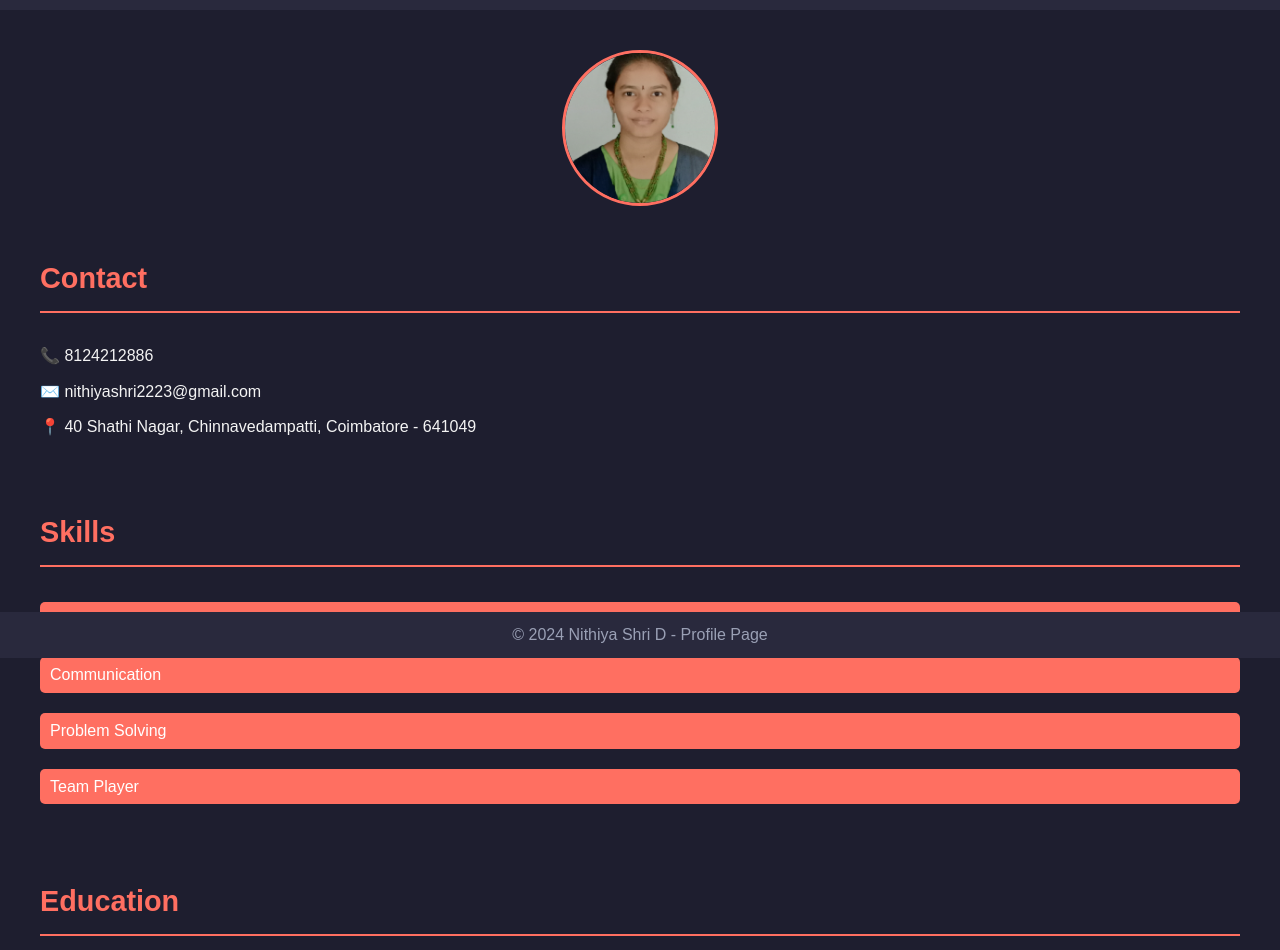
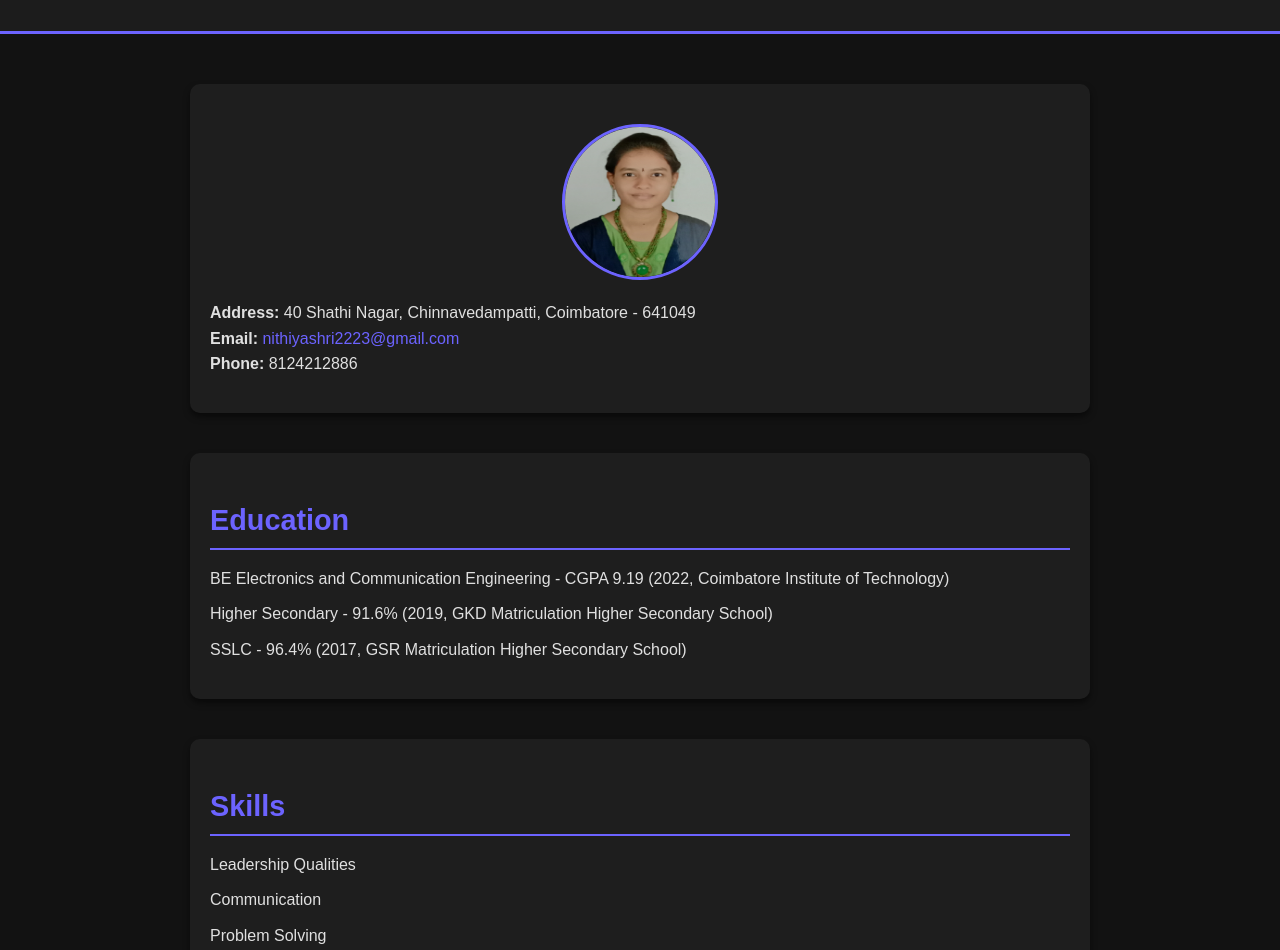
Before and after one commit to nagulangit/nithiyashri, a plain HTML site: page index.html in a window 1280 px wide. Shown: the part 142-1092 px from the top of the page. Drawn offline with Linux system fonts and the light colour scheme.

Commit message:
Update index.html

```diff
--- a/index.html
+++ b/index.html
@@ -3,134 +3,177 @@
 <head>
   <meta charset="UTF-8">
   <meta name="viewport" content="width=device-width, initial-scale=1.0">
-  <title>Nithiya Shri D - Profile</title>
+  <title>Nithiya Shri D - Professional Profile</title>
   <style>
+    /* Global Styles */
     body {
       margin: 0;
+      padding: 0;
       font-family: 'Arial', sans-serif;
-      background-color: #1e1e2f;
-      color: #f4f4f4;
+      background-color: #121212;
+      color: #e0e0e0;
       line-height: 1.6;
     }
+
     header {
+      background-color: #1c1c1c;
+      padding: 20px;
       text-align: center;
-      padding: 20px;
-      background-color: #29293d;
+      border-bottom: 3px solid #6c63ff;
     }
+
     header h1 {
+      color: #6c63ff;
       margin: 0;
       font-size: 2.5em;
-      color: #ff6f61;
     }
-    header h2 {
-      margin: 10px 0 0;
-      font-size: 1.5em;
-      color: #9aa0b5;
+
+    header p {
+      font-size: 1.2em;
+      color: #cccccc;
     }
+
+    /* Main Section */
     .container {
-      max-width: 1200px;
-      margin: auto;
+      max-width: 900px;
+      margin: 30px auto;
       padding: 20px;
     }
-    .profile-img {
+
+    section {
+      margin-bottom: 40px;
+      padding: 20px;
+      background: #1e1e1e;
+      border-radius: 10px;
+      box-shadow: 0 4px 6px rgba(0, 0, 0, 0.5);
+    }
+
+    section h2 {
+      margin-bottom: 15px;
+      color: #6c63ff;
+      font-size: 1.8em;
+      border-bottom: 2px solid #6c63ff;
+      padding-bottom: 5px;
+    }
+
+    /* Image Section */
+    .profile-image {
       display: block;
       margin: 20px auto;
       border-radius: 50%;
       width: 150px;
       height: 150px;
-      object-fit: cover;
-      border: 3px solid #ff6f61;
+      border: 3px solid #6c63ff;
     }
-    section {
-      margin-bottom: 40px;
+
+    /* Lists */
+    ul {
+      list-style: none;
+      padding: 0;
     }
-    section h3 {
-      font-size: 1.8em;
-      border-bottom: 2px solid #ff6f61;
-      padding-bottom: 10px;
-      margin-bottom: 20px;
-      color: #ff6f61;
+
+    ul li {
+      margin-bottom: 10px;
     }
-    .contact, .skills, .education, .projects, .awards, .extra-curricular {
-      display: flex;
-      flex-direction: column;
-      gap: 10px;
+
+    /* Footer */
+    footer {
+      background-color: #1c1c1c;
+      padding: 10px;
+      text-align: center;
+      color: #6c63ff;
     }
-    .contact p, .skills span, .education p, .projects p, .awards p, .extra-curricular p {
-      margin: 0;
-      padding: 0;
-      font-size: 1em;
+
+    /* Links */
+    a {
+      color: #6c63ff;
+      text-decoration: none;
     }
-    .skills span {
-      display: inline-block;
-      background-color: #ff6f61;
-      color: #fff;
-      padding: 5px 10px;
-      margin: 5px 0;
-      border-radius: 5px;
+
+    a:hover {
+      text-decoration: underline;
     }
-    footer {
-      text-align: center;
-      padding: 10px 0;
-      background-color: #29293d;
-      color: #9aa0b5;
-      position: fixed;
-      bottom: 0;
-      width: 100%;
+
+    /* Responsive Design */
+    @media (max-width: 768px) {
+      header h1 {
+        font-size: 2em;
+      }
+
+      section h2 {
+        font-size: 1.5em;
+      }
     }
   </style>
 </head>
 <body>
   <header>
     <h1>Nithiya Shri D</h1>
-    <h2>Ambitious Engineering Graduate</h2>
+    <p>An Ambitious Engineering Graduate</p>
   </header>
+
   <div class="container">
-    <img src="IMG_20220407_215704.jpg" alt="Nithiya Shri D" class="profile-img">
-    <section class="contact">
-      <h3>Contact</h3>
-      <p>📞 8124212886</p>
-      <p>✉️ nithiyashri2223@gmail.com</p>
-      <p>📍 40 Shathi Nagar, Chinnavedampatti, Coimbatore - 641049</p>
+    <!-- Profile Section -->
+    <section>
+      <img src="IMG_20220407_215704.jpg" alt="Profile Picture" class="profile-image">
+      <p>
+        <strong>Address:</strong> 40 Shathi Nagar, Chinnavedampatti, Coimbatore - 641049 <br>
+        <strong>Email:</strong> <a href="mailto:nithiyashri2223@gmail.com">nithiyashri2223@gmail.com</a> <br>
+        <strong>Phone:</strong> 8124212886
+      </p>
     </section>
-    <section class="skills">
-      <h3>Skills</h3>
-      <span>Leadership Qualities</span>
-      <span>Communication</span>
-      <span>Problem Solving</span>
-      <span>Team Player</span>
+
+    <!-- Education Section -->
+    <section>
+      <h2>Education</h2>
+      <ul>
+        <li>BE Electronics and Communication Engineering - CGPA 9.19 (2022, Coimbatore Institute of Technology)</li>
+        <li>Higher Secondary - 91.6% (2019, GKD Matriculation Higher Secondary School)</li>
+        <li>SSLC - 96.4% (2017, GSR Matriculation Higher Secondary School)</li>
+      </ul>
     </section>
-    <section class="education">
-      <h3>Education</h3>
-      <p>🎓 BE Electronics and Communication Engineering - CGPA 9.19</p>
-      <p>2022 | Coimbatore Institute of Technology</p>
-      <p>🎓 Higher Secondary - 91.6%</p>
-      <p>2019 | GKD Matriculation Higher Secondary School</p>
-      <p>🎓 SSLC - 96.4%</p>
-      <p>2017 | GSR Matriculation Higher Secondary School</p>
+
+    <!-- Skills Section -->
+    <section>
+      <h2>Skills</h2>
+      <ul>
+        <li>Leadership Qualities</li>
+        <li>Communication</li>
+        <li>Problem Solving</li>
+        <li>Team Player</li>
+      </ul>
     </section>
-    <section class="projects">
-      <h3>Projects</h3>
-      <p>📌 <strong>Intelligent Stove with Age Verification and Gas Detection</strong></p>
-      <p>Designed a stove with age verification and gas detection modules for safety purposes.</p>
+
+    <!-- Projects Section -->
+    <section>
+      <h2>Projects</h2>
+      <p>
+        <strong>Intelligent Stove with Age Verification and Gas Detection:</strong>
+        Designed a stove with safety modules for age verification and gas detection.
+      </p>
     </section>
-    <section class="awards">
-      <h3>Awards</h3>
-      <p>🏆 Third place in Inter-State Level Yoga Competition</p>
+
+    <!-- Awards Section -->
+    <section>
+      <h2>Awards</h2>
+      <ul>
+        <li>Third in Inter-state Level Yoga Competition</li>
+        <li>Inter-state Throw Ball Player</li>
+      </ul>
     </section>
-    <section class="extra-curricular">
-      <h3>Extra-Curricular Activities</h3>
-      <p>🎖️ Inter-State Throw Ball Player</p>
-    </section>
-    <section class="programming-languages">
-      <h3>Programming Languages</h3>
-      <p>🔹 Basics of C, C++</p>
-      <p>🔹 Basics of Java</p>
-      <p>🔹 Basics of Python</p>
+
+    <!-- Languages Section -->
+    <section>
+      <h2>Languages Known</h2>
+      <ul>
+        <li>Tamil</li>
+        <li>English</li>
+      </ul>
     </section>
   </div>
+
   <footer>
-    &copy; 2024 Nithiya Shri D - Profile Page
+    <p>&copy; 2024 Nithiya Shri D | All Rights Reserved</p>
   </footer>
 </body>
 </html>
```
